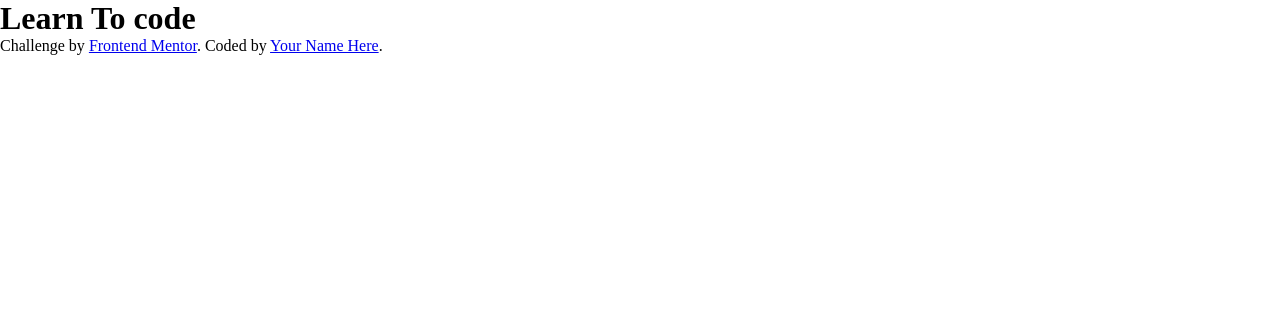
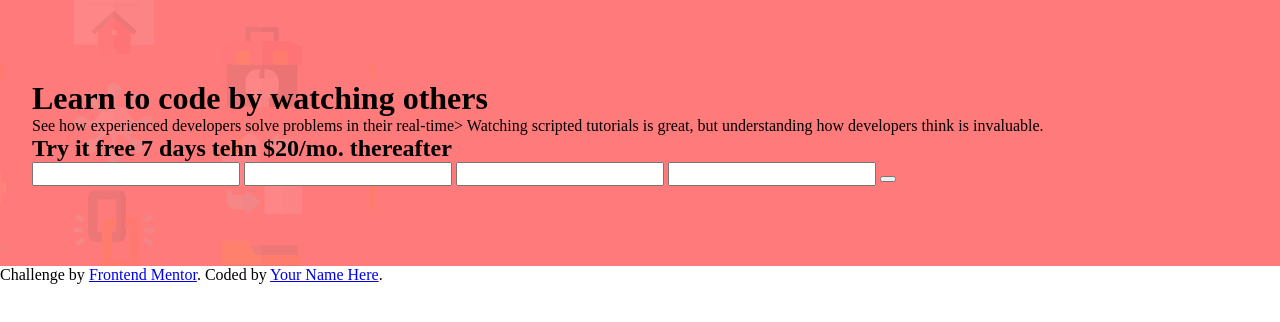
Before and after one commit to iprinceroyy/signup-form, a plain HTML site: page index.html in a window 1280 px wide. Drawn offline with nearby package versions, Linux system fonts and the light colour scheme; files that its build step writes are made by us from their sources.

Commit message:
background modified

```diff
--- a/index.html
+++ b/index.html
@@ -9,10 +9,10 @@
     <link rel="icon" type="image/png" sizes="32x32" href="assets/images/favicon-32x32.png">
 
     <!-- Reset Default Styles -->
-    <link rel="stylesheet" href="reset-style.css">
+    <link rel="stylesheet" href="css/reset-style.css">
 
     <!-- Main CSS -->
-    <link rel="stylesheet" href="index.css">
+    <link rel="stylesheet" href="css/index.css">
 
     <title>Intro component with sign up form</title>
 
@@ -23,13 +23,28 @@
     <main class="container">
         <div class="component">
             <div class="intro">
-                <h1>Learn To code</h1>
-                <p></p>
+                <h1>Learn to code by watching others</h1>
+                <p>See how experienced developers solve problems in their real-time> Watching scripted tutorials is great, but understanding how developers think is invaluable.
+                </p>
             </div>
             <div class="signup">
-                <h2></h2>
+                <h2>Try it free 7 days tehn $20/mo. thereafter</h2>
                 <div class="form">
+                    <form>
+                        <label for="fname"></label>
+                        <input type="text" id="fname" aria-placeholder="First Name">
 
+                        <label for="lname"></label>
+                        <input type="text" id="lname" aria-placeholder="Lirst Name">
+
+                        <label for="email"></label>
+                        <input type="email" id="email" aria-placeholder="Email">
+
+                        <label for="password"></label>
+                        <input type="password" id="password" aria-placeholder="Password">
+
+                        <button type="submit" id="submitBtn"></button>
+                    </form>
                 </div>
             </div>
         </div>
--- a/scss/index.scss
+++ b/scss/index.scss
@@ -38,4 +38,9 @@ $f-700: 700;
 
 /*  Main  */
 
-.container {}
+.container {
+    padding: 5rem 2rem;
+    background-color: $red;
+    background-image: url("../assets/images/bg-intro-mobile.png");
+    background-repeat: no-repeat;
+}
```
Also changed, not shown: css/index.css, 1 other file.
